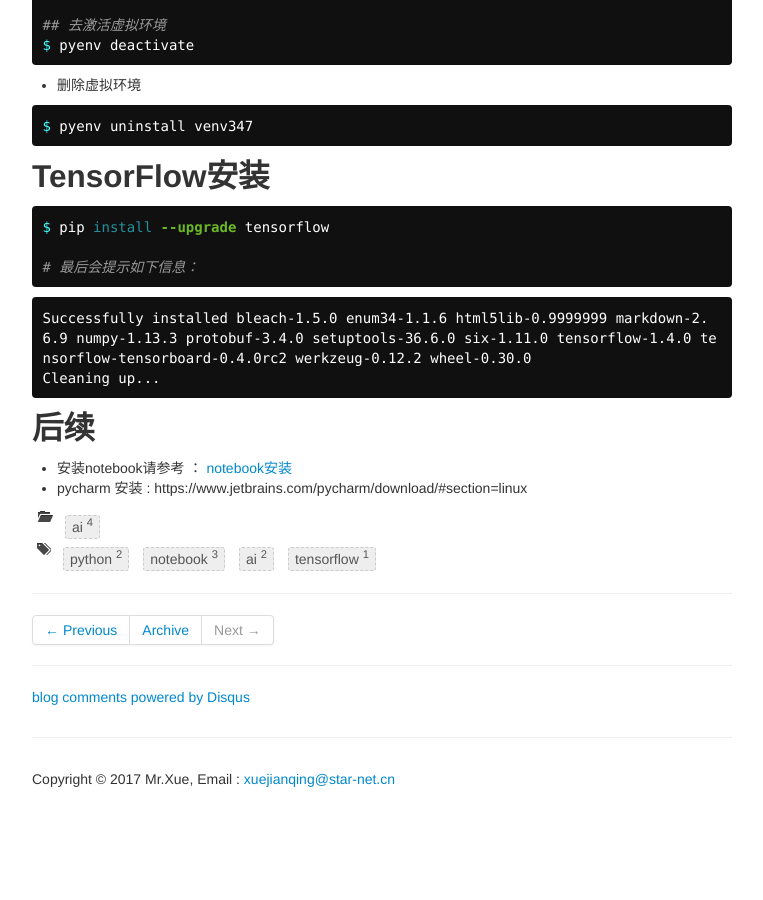
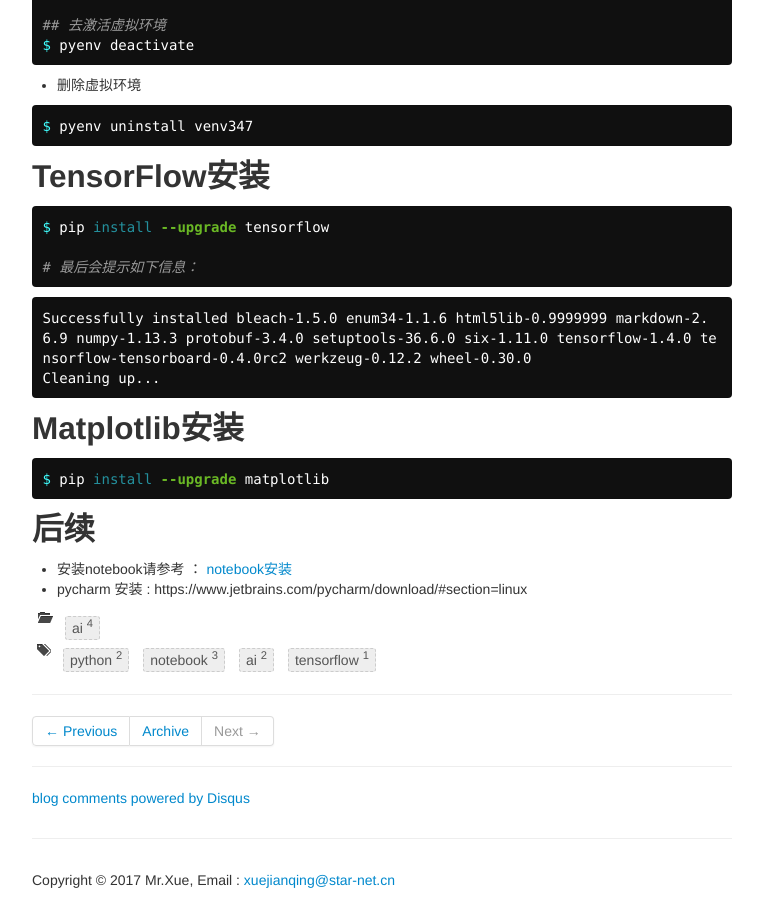
Before and after one commit to joans321/joans321.github.io, a Jekyll site: the page built from _posts/ai/2017-11-07-tfsetup.md, in a window 1280 px wide and 900 px high, scrolled down 1754 px. Shown: the whole window, without its empty margins (258-1021 px from the left). Built offline with Jekyll 4.4.1, drawn with Linux system fonts in a browser that asks for light colours; comment, search, counter and statistics services are not loaded; before the commit the page ends 2553 px from its top, so only the background shows below that.

Commit message:
增加 matplotlib 安装

```diff
--- a/_posts/ai/2017-11-07-tfsetup.md
+++ b/_posts/ai/2017-11-07-tfsetup.md
@@ -131,6 +131,16 @@ Cleaning up...
 
 
 
+## Matplotlib安装
+
+~~~sh
+$ pip install --upgrade matplotlib
+~~~
+
+
+
+
+
 ## 后续
 
 * 安装notebook请参考 ：  [notebook安装](http://blog.lisp4fun.com/2017/10/11/noteboot-setup)
```
